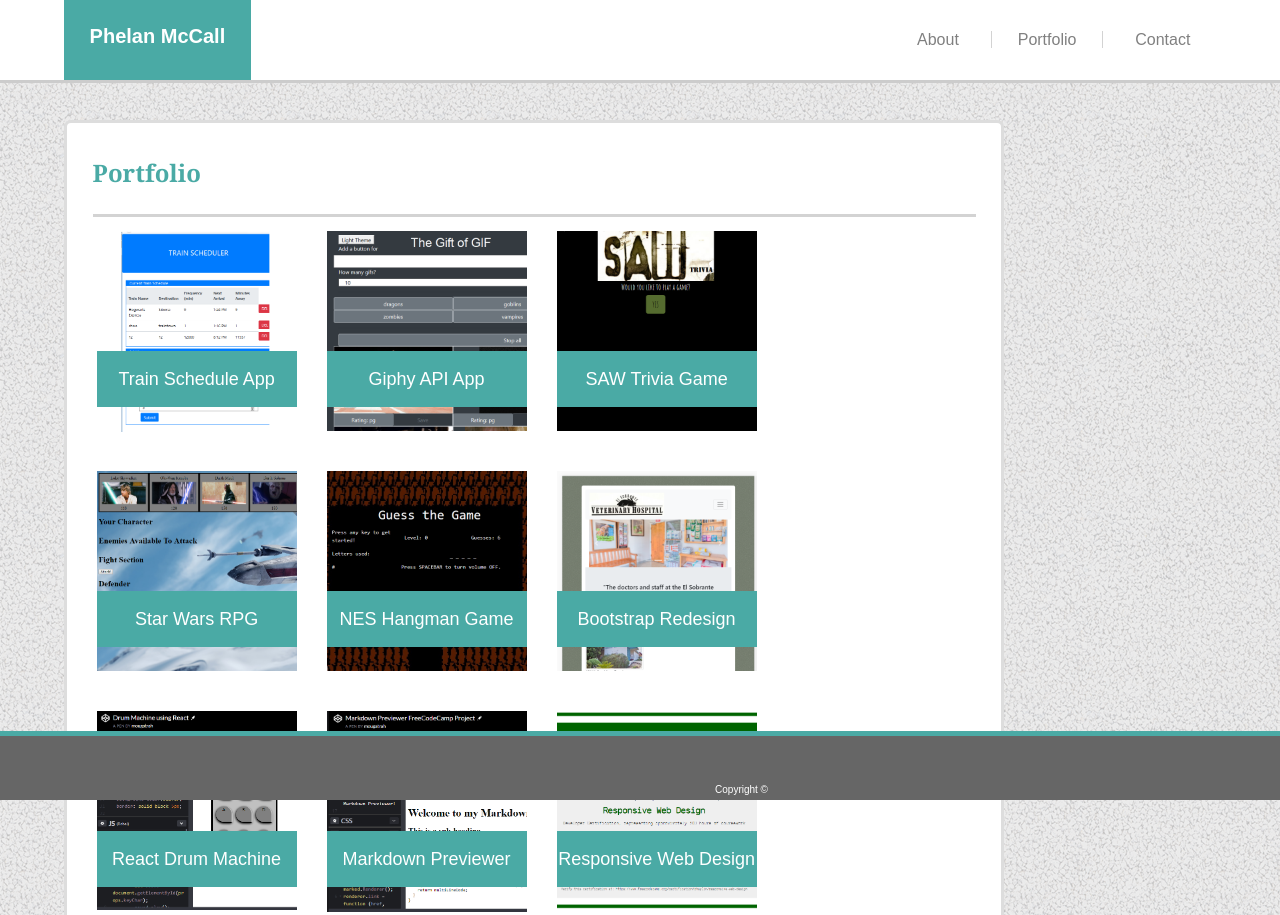
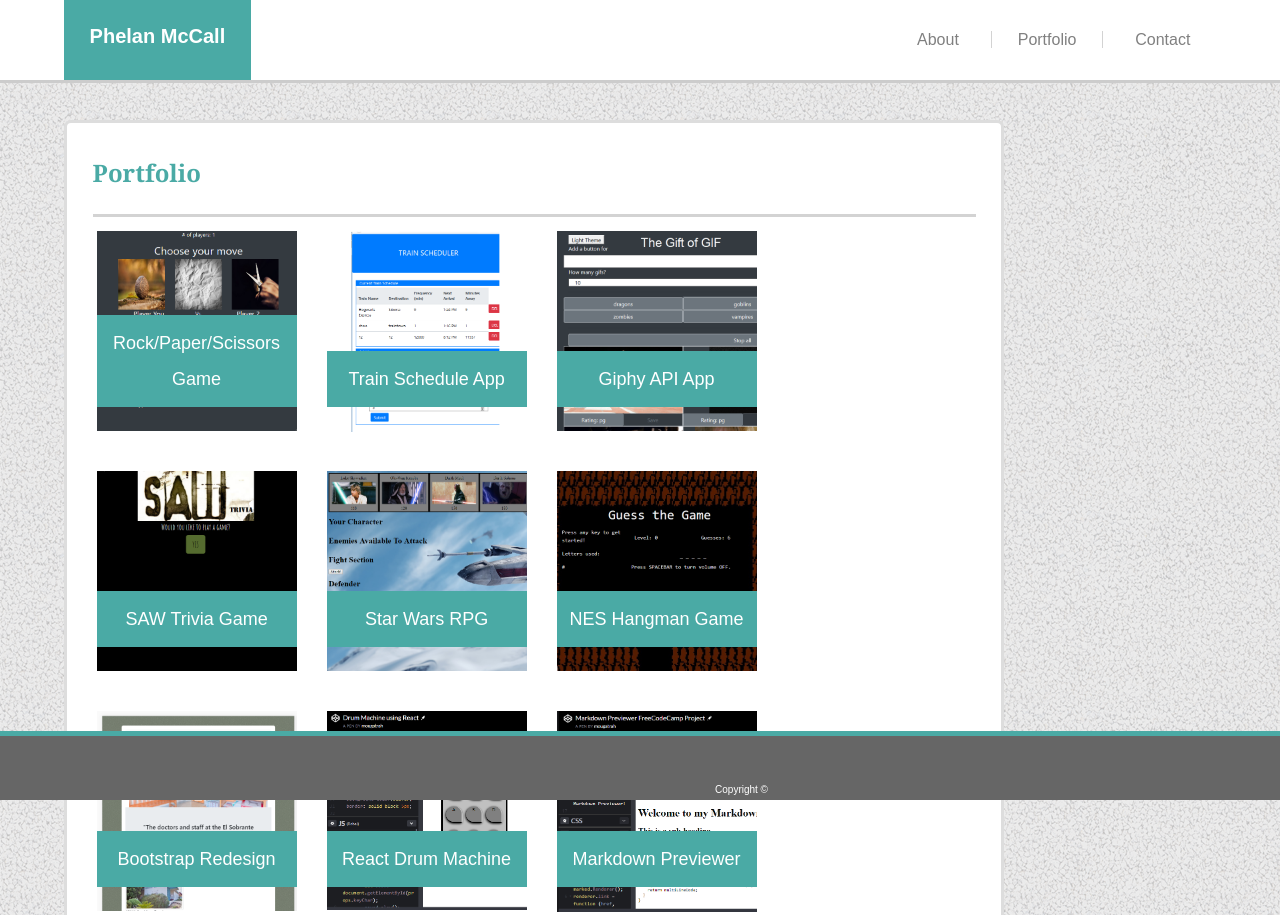
Before and after one commit to mougatrah/Responsive-Portfolio, a plain HTML site: page portfolio.html in a window 1280 px wide. Shown: the top 915 px of the page. Drawn offline with Linux system fonts and the light colour scheme.

Commit message:
added RPS to portfolio

```diff
--- a/portfolio.html
+++ b/portfolio.html
@@ -37,6 +37,10 @@
 
 
         <section>
+
+                <a class="portfolio_images" href="https://mougatrah.github.io/RPS/" target="_blank"><img src="./assets/images/rps.png">
+                    <div>Rock/Paper/Scissors Game</div>
+                </a>
 
         <a class="portfolio_images" href="https://mougatrah.github.io/TrainSchedule/" target="_blank"><img src="./assets/images/train-schedule.png">
                     <div>Train Schedule App</div>
```
Also changed, not shown: assets/images/rps.png (added).
